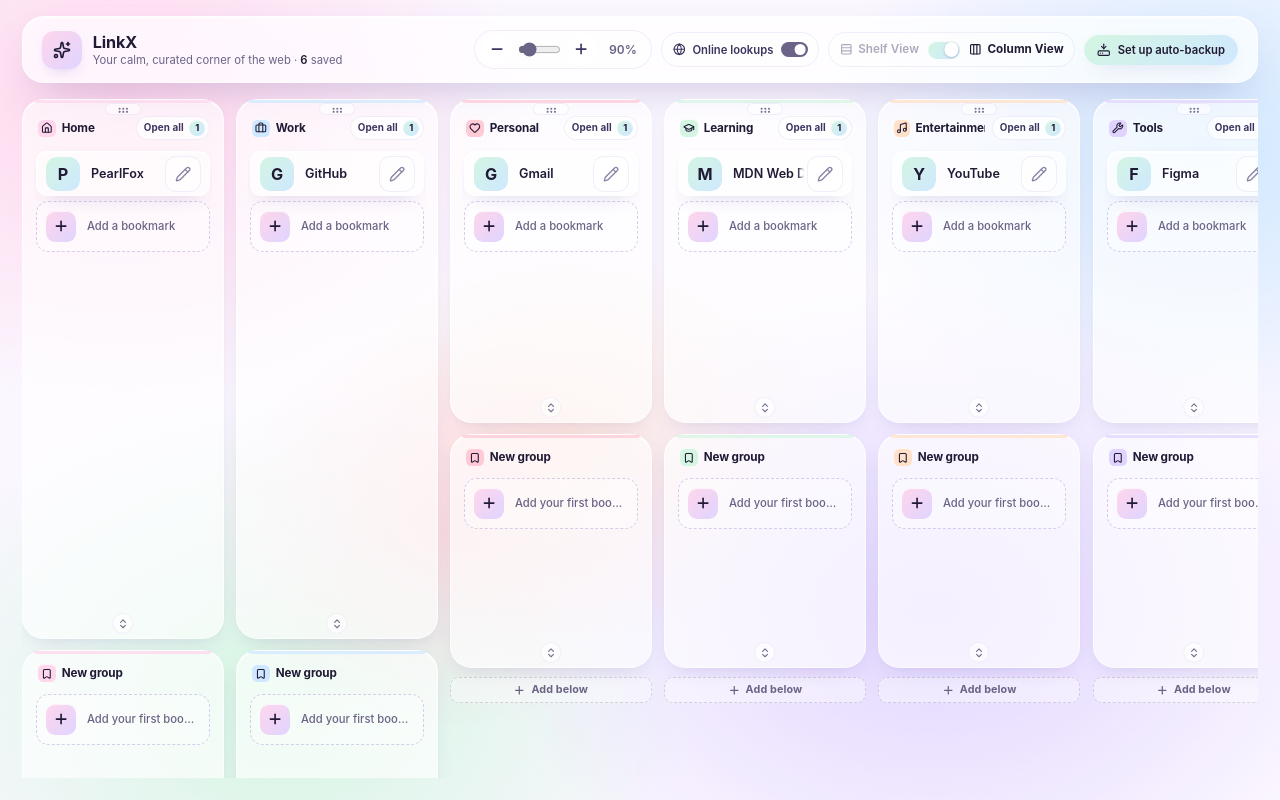
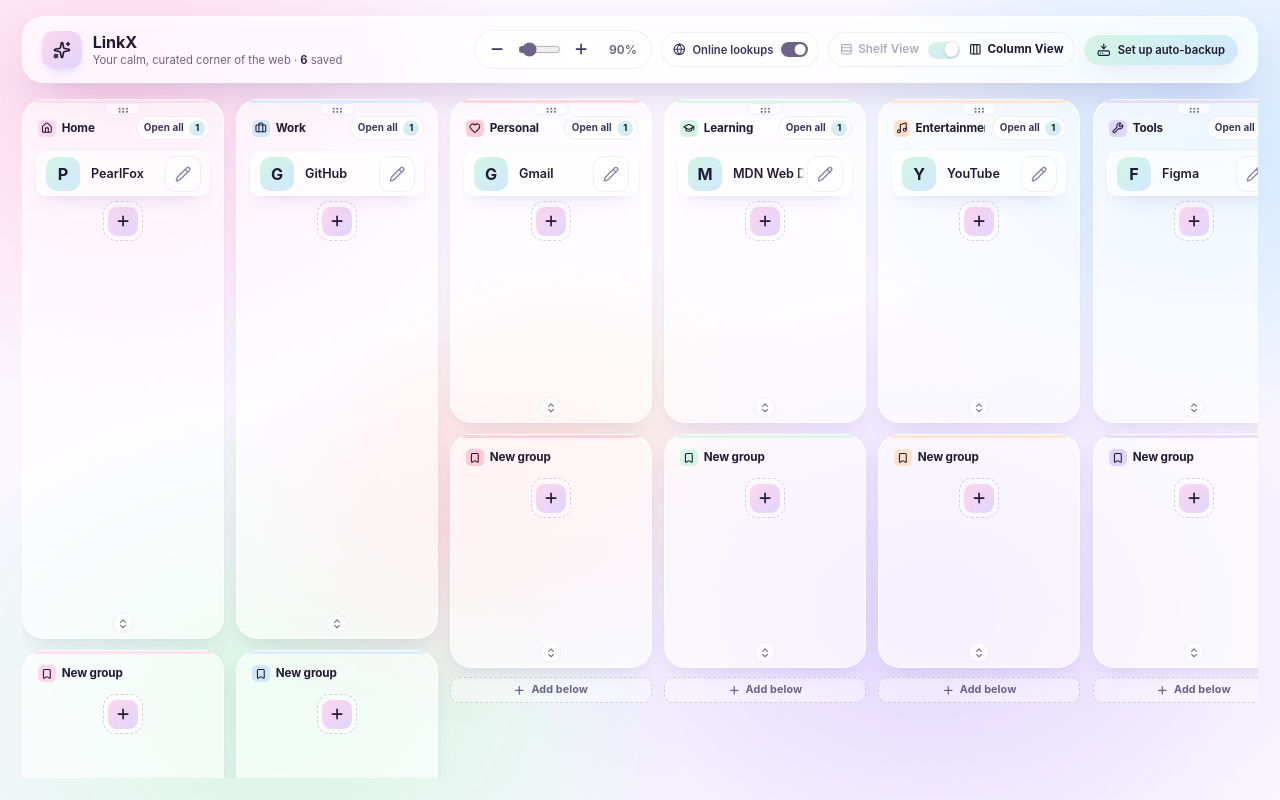
Before and after one commit to dev-pearlfox/bookmark-home, a React (Vite) app: page / in a window 1280 px wide. Built offline with nearby package versions, Linux system fonts and the light colour scheme.

Commit message:
feat: add-bookmark button is only a centred plus in a small dashed square (label kept for screen readers and tooltip)

```diff
--- a/src/components/BookmarkColumns.css
+++ b/src/components/BookmarkColumns.css
@@ -317,12 +317,15 @@
 
 /* Inline "next-slot" plus tile — sits at the END of the horizontal shelf */
 .pf-col__slot {
+  /* Just a plus in a small dashed square, centred under the cards. The words
+     are not drawn; the button keeps its aria-label and tooltip. */
   flex: none;
-  width: 200px;
-  display: flex;
-  align-items: center;
-  gap: 12px;
-  padding: 10px;
+  align-self: center;
+  width: 44px;
+  height: 44px;
+  display: grid;
+  place-items: center;
+  padding: 0;
   border-radius: 14px;
   color: var(--ink-500);
   background: rgba(255,255,255,0.35);
@@ -332,9 +335,6 @@
               color var(--dur-fast) var(--ease-out),
               border-color var(--dur-fast) var(--ease-out),
               box-shadow var(--dur-fast) var(--ease-out);
-  text-align: left;
-  font-size: 12.5px;
-  font-weight: 500;
   scroll-snap-align: end;
 }
 
@@ -349,14 +349,6 @@
   box-shadow: var(--shadow-inner);
   flex: none;
   transition: transform var(--dur-fast) var(--ease-out);
-}
-
-.pf-col__slot-label {
-  flex: 1;
-  min-width: 0;
-  white-space: nowrap;
-  overflow: hidden;
-  text-overflow: ellipsis;
 }
 
 .pf-col__slot:hover {
@@ -450,7 +442,6 @@
 
 @media (max-width: 700px) {
   .pf-col__body .pf-card { width: 210px; }
-  .pf-col__slot { width: 180px; }
 }
 
 /* ============================================================
--- a/src/components/BookmarkColumns.horizontal.css
+++ b/src/components/BookmarkColumns.horizontal.css
@@ -47,7 +47,6 @@
 }
 
 .pf-col[data-layout="horizontal"] .pf-col__slot {
-  width: auto;
   scroll-snap-align: none;
 }
 
--- a/src/components/CategoryColumn.jsx
+++ b/src/components/CategoryColumn.jsx
@@ -80,6 +80,10 @@ export default function CategoryColumn({
   const { isLinkOver, handlers: linkDropHandlers } = useLinkDrop((link) => onDropLink?.(category.id, link));
 
   const Icon = getIcon(category.icon);
+  // The add button shows only a plus, so this text is its name for screen readers and its tooltip.
+  const addLabel = bookmarks.length === 0
+    ? `Add your first bookmark to ${category.name}`
+    : `Add a bookmark to ${category.name}`;
   const {
     setNodeRef,
     attributes,
@@ -215,13 +219,10 @@ export default function CategoryColumn({
         <button
           className="pf-col__slot"
           onClick={() => onAddToCategory(category.id)}
-          aria-label={`Add a bookmark to ${category.name}`}
-          title={`Add a bookmark to ${category.name}`}
+          aria-label={addLabel}
+          title={addLabel}
         >
           <span className="pf-col__slot-icon"><Plus size={18} strokeWidth={2.4} /></span>
-          <span className="pf-col__slot-label">
-            {bookmarks.length === 0 ? 'Add your first bookmark here' : 'Add a bookmark'}
-          </span>
         </button>
       </div>
     </section>
```
